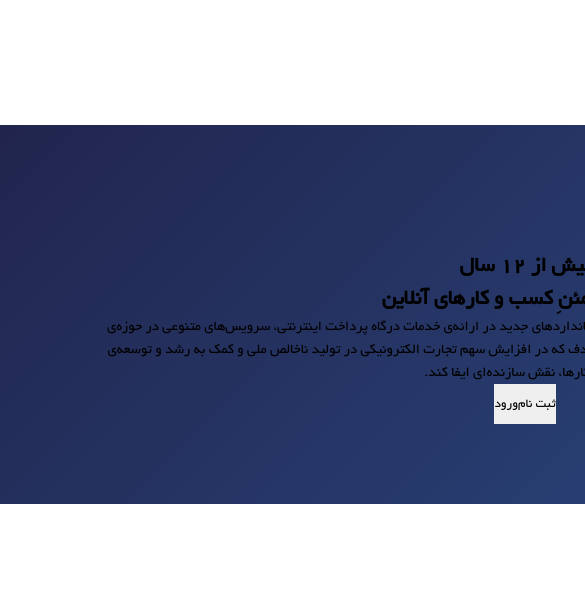
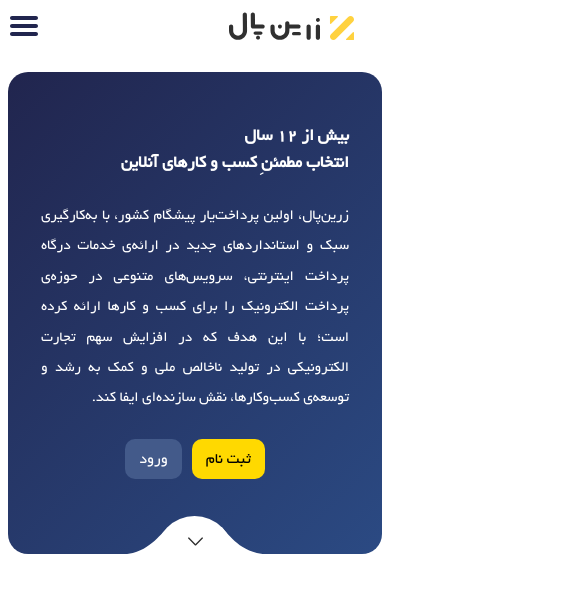
Before and after one commit to amirbt13/zarinpal-sample, a React (Create React App) app: page / in a window 390 px wide. Shown: the top 592 px of the page, 585 px wide, since content can reach past the window. Built offline with nearby package versions, Linux system fonts and the light colour scheme.

Commit message:
banner recreated

```diff
--- a/src/App.css
+++ b/src/App.css
@@ -29,28 +29,25 @@
   display: flex;
   justify-content: space-between;
   align-items: center;
+  width: 1170px;
+  margin: auto;
+  padding: 2px 0 7px;
+  background-color: rgba(255, 255, 255, 0.72);
+  backdrop-filter: blur(20px);
   position: sticky;
   top: 0;
-  background-color: rgba(255, 255, 255, 0.718);
-  backdrop-filter: blur(20px);
-  z-index: 1001;
-  padding: 0 10px;
-  margin: auto 50px;
-  transition: all 0.3s ease-in;
-  /* position: fixed; */
+  transition: all 0.3s ease;
 }
 
 .navbar .title {
-  display: flex;
-  flex-direction: row;
-  align-items: center;
-  cursor: pointer;
-  font-size: x-large;
+  margin: 11px 28px;
 }
 
 .logo {
+  display: flex;
+  justify-content: center;
   width: 125px;
-  height: 125px;
+  height: 30px;
   margin-left: 8px;
 }
 
@@ -124,8 +121,8 @@
 .cross-icon {
   text-align: left;
   padding: 15px;
-  margin-top: 40px;
-  margin-left: 10px;
+  margin-top: 3px;
+  margin-left: 3px;
 }
 .burger-more-items {
   padding: 10px 30px;
@@ -213,6 +210,7 @@
   width: 135px;
   list-style-type: none;
   border-top: 5px solid rgb(220, 209, 95);
+  background-color: #fff;
   border-radius: 20px;
   box-shadow: 1px 1px 8px rgb(229, 229, 229);
   padding: 20px 10px;
@@ -236,42 +234,139 @@
 /* Banner */
 
 .banner {
-  width: 1050px;
+  width: 1170px;
   padding: 124px 60px 80px;
   background-image: linear-gradient(135deg, #21254e, #2b4a83);
+  border-radius: 20px;
+  margin: 20px auto;
+  display: flex;
+  justify-content: space-between;
+}
+
+.banner-text h2 {
+  font-size: 2rem;
+  color: #fff
+}
+
+.banner-text p {
+  color: #fff;
+  font-size: 1.15rem;
+  margin: 25px 0px;
+  line-height: 2.5rem;
+}
+
+.banner .banner-img img {
+  width: 500px
+}
+
+.banner-buttons {
+  margin-top: 60px;
+}
+.banner-buttons > .register-btn {
+   font-size: 1rem;
+   color: #000;
+   background-color: #ffd900;
+   padding: 6px 14px;
+   border-radius:  10px;
+   margin-left: 10px ;
+}
+
+.banner-buttons > .login-btn {
+  font-size: 1rem;
+  color: #fff;
+  background-color: #435a8a;
+  padding: 6px 14px;
+  border-radius: 10px;
+}
+
+.go-down {
+  width: 100%;
+  display: flex;
+  flex-direction: column;
+  justify-content: center;
+  align-items: center;
+  position: relative;
+  bottom: 58px;
+}
+.go-down > div {
+  background: url(./images/arrowbottom.svg);
+  width: 164px;
+  height: 78px;
+}
+.go-down > img {
+  width: 15px;
+  position: relative;
+  bottom: 60px;
+  cursor: pointer;
 }
 
 
+@media (max-width: 1200px) {
+  .navbar {
+    width: 940px;
+  }
+  .banner {
+    width: 940px;
+  }
+}
+
+@media (max-width: 990px) {
+  .navbar {
+      width: auto;
+      padding: 0px 60px;
+    }
+  .options > button {
+    display: none;
+  }
+  .banner-img {
+    display: none;
+  }
+  .banner {
+    width: auto;
+    padding: 50px 20px;
+    margin-right: 60px;
+    margin-left: 60px;
+  }
+  .banner-buttons {
+    margin-top: 5px;
+    margin-bottom: 25px;
+  }
+  .banner-text {
+    text-align: center;
+  }
+}
+
 @media (max-width: 768px) {
+  .navbar {
+    width: auto;
+    padding: 0px 8px;
+  }
   .options ul{
     display: none;
   }
-  .options button {
-    display: none;
-  }
 
-  .banner-img {
-    display: none;
-  }
-  .banner-text {
-   width: 90%;
-   margin: auto;
-   text-align: center;
-  }
   .burger-icon {
     display: block;
   }
+  .banner {
+    width: auto;
+    margin-left: 8px;
+    margin-right: 8px;
+  }
 }
 
-@media (max-width: 1200px) and (min-width:769px) {
-  .options li {
-    margin: auto 10px;
+@media (max-width: 587px) {
+  .banner-text > h2 {
+    font-size: 1.1rem;
+    text-align: right;
   }
-  .banner-img {
-    width: 340px;
+  .banner-text p {
+    text-align: justify;
+    font-size: 0.95rem;
+    line-height: 1.9rem;
   }
   .banner-text {
-    width: 300px;
-    margin-top: 80px;
+    padding-right: 13px;
+    padding-left: 13px;
   }
 }
--- a/src/App.js
+++ b/src/App.js
@@ -1,7 +1,7 @@
 // Components
 import Navbar from './components/Navbar';
 import Banner from './components/Banner';
-import Pardaakht from './components/Pardaakht';
+
 
 import './App.css';
 
@@ -10,8 +10,7 @@
     <div className="App">
         <Navbar />
         <Banner />
-        {/*
-        <Pardaakht /> */}
+
     </div>
   );
 }
--- a/src/components/Banner.js
+++ b/src/components/Banner.js
@@ -1,7 +1,11 @@
 import React from 'react'
+
+import home from '../images/home.svg'
+import arrowDown from '../images/down-arrow-svgrepo-com.svg'
 
 const Banner = () => {
   return (
+    <main>
     <div className='banner'>
         <div className='banner-text'>
             <h2>بیش از ۱۲ سال</h2>
@@ -16,10 +20,16 @@
             </div>
         </div>
         <div className='banner-img'>
+            <img src={home} alt='home' />
+        </div>
+    </div>
+    <div className='go-down'>
+      <div>
 
-        </div>
-
+      </div>
+      <img src={arrowDown} alt='arrowDown' />
     </div>
+    </main>
   )
 }
 
--- a/src/components/Pardaakht.js
+++ b/src/components/Pardaakht.js
@@ -3,25 +3,7 @@
 const Pardaakht = () => {
   return (
     <div className='pardaakht'>
-        <div className='pardaakht-img'>
 
-        </div>
-        <div className='pardaakht-text'>
-            <h5>
-            درگاه پرداخت اینترنتی
-            </h5>
-            <h3>
-            مهندسی شده برای رشد و فروش بیش‌تر
-            </h3>
-            <p>
-            درگاه پرداخت زرین‌پال، با اتصالِ همزمان به درگاه‌های متنوع و معتبر بانکی(PSPها)،کاربران را به سریع‌ترین و مطمئن‌ترین درگاه بانکی منتقل می‌کند و به واسطه‌ی قابلیت مسیردهی هوشمند، باعث افزایش درصد تراکنش‌های موفق می‌شود.
-            </p>
-            <hr />
-            <div className='buttons'>
-                <button className='dargah'>ساخت درگاه پرداخت</button>
-                <button className='more'>بیشتر بدانید</button>
-            </div>
-        </div>
     </div>
   )
 }
```
Also changed, not shown: src/images/logo-white.svg.
